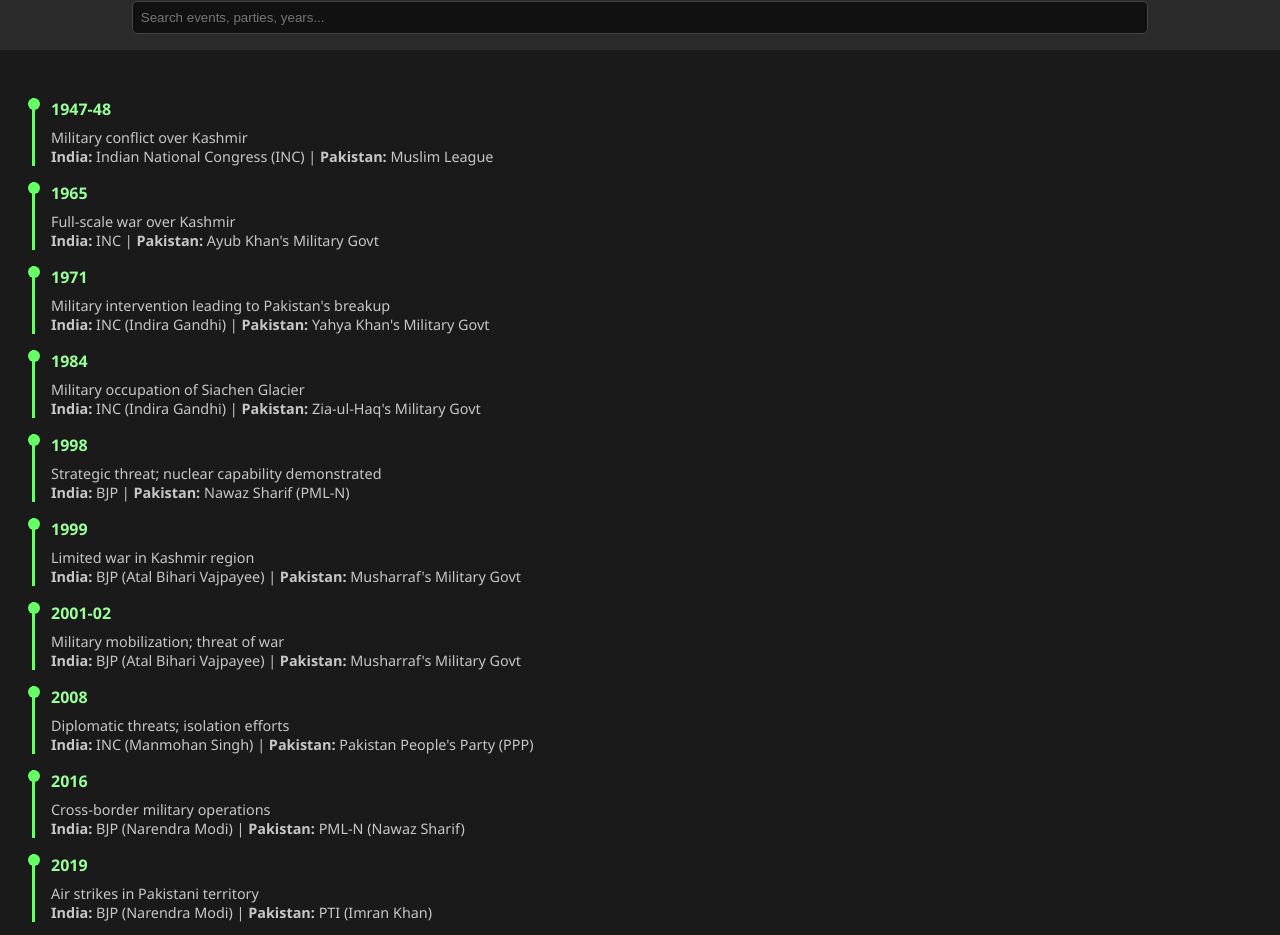
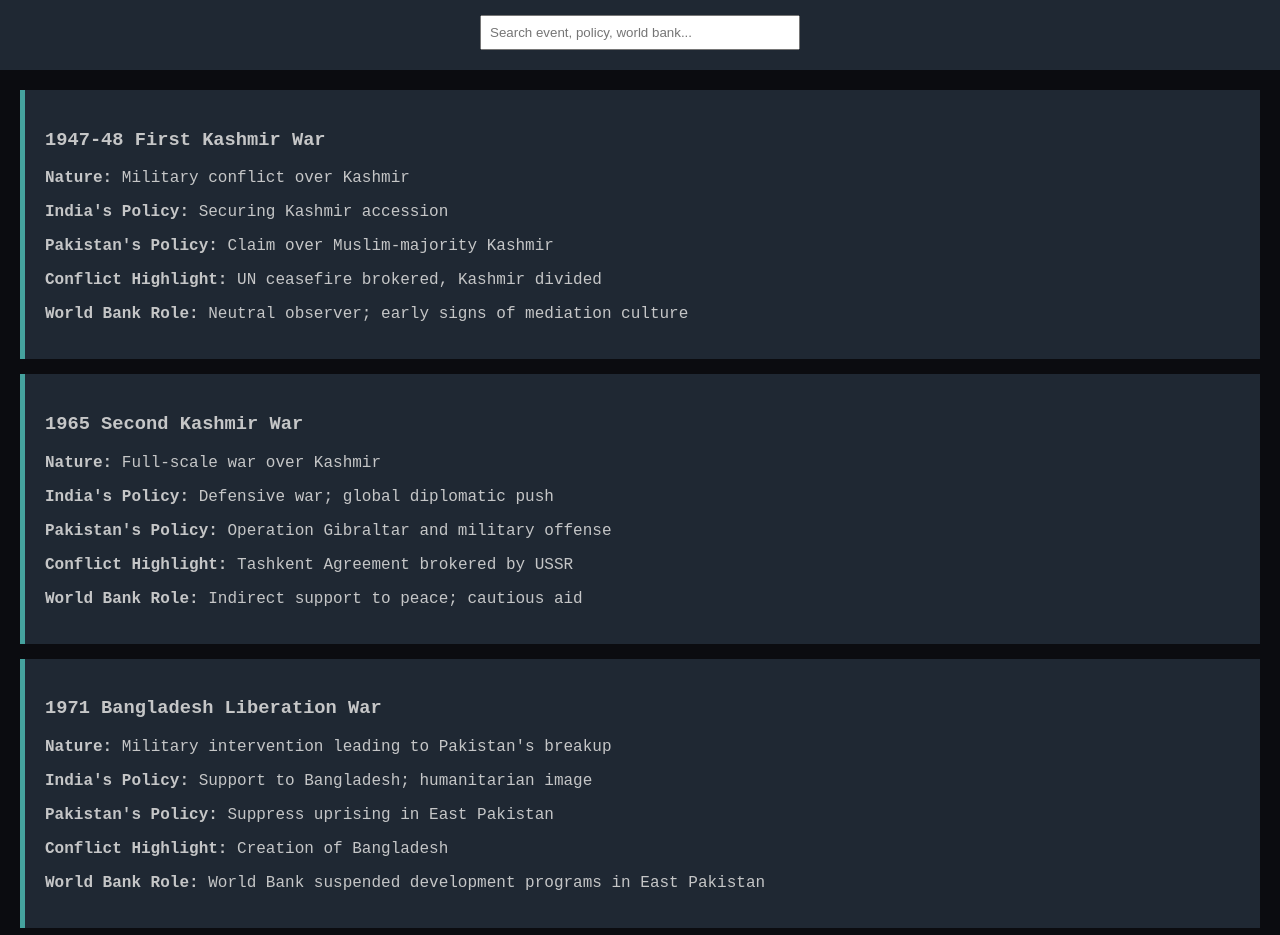
Before and after one commit to ARAZA13/conflict_timeline_webapp, a plain HTML site: page index.html in a window 1280 px wide. Shown: the part 95-1030 px from the top of the page. Drawn offline with Linux system fonts and the light colour scheme.

Commit message:
[conflict_timeline_webapp] - update
* GPT expanded.

```diff
--- a/app.js
+++ b/app.js
@@ -1,43 +1,49 @@
-const data = [
-  { year: "1947-48", threat: "Military conflict over Kashmir", india: "Indian National Congress (INC)", pakistan: "Muslim League" },
-  { year: "1965", threat: "Full-scale war over Kashmir", india: "INC", pakistan: "Ayub Khan's Military Govt" },
-  { year: "1971", threat: "Military intervention leading to Pakistan's breakup", india: "INC (Indira Gandhi)", pakistan: "Yahya Khan's Military Govt" },
-  { year: "1984", threat: "Military occupation of Siachen Glacier", india: "INC (Indira Gandhi)", pakistan: "Zia-ul-Haq's Military Govt" },
-  { year: "1998", threat: "Strategic threat; nuclear capability demonstrated", india: "BJP", pakistan: "Nawaz Sharif (PML-N)" },
-  { year: "1999", threat: "Limited war in Kashmir region", india: "BJP (Atal Bihari Vajpayee)", pakistan: "Musharraf's Military Govt" },
-  { year: "2001-02", threat: "Military mobilization; threat of war", india: "BJP (Atal Bihari Vajpayee)", pakistan: "Musharraf's Military Govt" },
-  { year: "2008", threat: "Diplomatic threats; isolation efforts", india: "INC (Manmohan Singh)", pakistan: "Pakistan People's Party (PPP)" },
-  { year: "2016", threat: "Cross-border military operations", india: "BJP (Narendra Modi)", pakistan: "PML-N (Nawaz Sharif)" },
-  { year: "2019", threat: "Air strikes in Pakistani territory", india: "BJP (Narendra Modi)", pakistan: "PTI (Imran Khan)" },
-  { year: "2019", threat: "Weakening Pakistan’s Kashmir narrative", india: "BJP (Narendra Modi)", pakistan: "PTI (Imran Khan)" },
-  { year: "2023", threat: "Diplomatic isolation threats", india: "BJP (Narendra Modi)", pakistan: "Caretaker Govt" },
-  { year: "2024", threat: "Strategic water treaty pressure", india: "BJP (Narendra Modi)", pakistan: "Caretaker Govt" },
-  { year: "2025", threat: "Formal suspension; escalation", india: "BJP (Narendra Modi)", pakistan: "PML-N Coalition (expected)" }
-];
 
-const timeline = document.getElementById('timeline');
-const searchInput = document.getElementById('searchInput');
+async function loadTimeline() {
+  const response = await fetch('data.json');
+  const events = await response.json();
+  const timeline = document.getElementById('timeline');
+  timeline.innerHTML = '';
 
-function renderTimeline(filteredData) {
-  timeline.innerHTML = '';
-  filteredData.forEach(item => {
-    const div = document.createElement('div');
-    div.className = 'timeline-item';
-    div.innerHTML = `<div class='timeline-year'>${item.year}</div>
-                     <div class='timeline-desc'>${item.threat}<br><b>India:</b> ${item.india} | <b>Pakistan:</b> ${item.pakistan}</div>`;
-    timeline.appendChild(div);
+  events.forEach(event => {
+    const card = document.createElement('div');
+    card.className = 'timeline-card';
+    card.innerHTML = `
+      <h3>${event.year_event}</h3>
+      <p><strong>Nature:</strong> ${event.nature_of_threat}</p>
+      <p><strong>India's Policy:</strong> ${event.india_policy_focus}</p>
+      <p><strong>Pakistan's Policy:</strong> ${event.pakistan_policy_focus}</p>
+      <p><strong>Conflict Highlight:</strong> ${event.conflict_highlight}</p>
+      <p><strong>World Bank Role:</strong> ${event.world_bank_role}</p>
+    `;
+    timeline.appendChild(card);
+  });
+
+  document.getElementById('searchBox').addEventListener('input', (e) => {
+    const keyword = e.target.value.toLowerCase();
+    const filtered = events.filter(event =>
+      event.year_event.toLowerCase().includes(keyword) ||
+      event.nature_of_threat.toLowerCase().includes(keyword) ||
+      event.india_policy_focus.toLowerCase().includes(keyword) ||
+      event.pakistan_policy_focus.toLowerCase().includes(keyword) ||
+      event.conflict_highlight.toLowerCase().includes(keyword) ||
+      event.world_bank_role.toLowerCase().includes(keyword)
+    );
+    timeline.innerHTML = '';
+    filtered.forEach(event => {
+      const card = document.createElement('div');
+      card.className = 'timeline-card';
+      card.innerHTML = `
+        <h3>${event.year_event}</h3>
+        <p><strong>Nature:</strong> ${event.nature_of_threat}</p>
+        <p><strong>India's Policy:</strong> ${event.india_policy_focus}</p>
+        <p><strong>Pakistan's Policy:</strong> ${event.pakistan_policy_focus}</p>
+        <p><strong>Conflict Highlight:</strong> ${event.conflict_highlight}</p>
+        <p><strong>World Bank Role:</strong> ${event.world_bank_role}</p>
+      `;
+      timeline.appendChild(card);
+    });
   });
 }
 
-searchInput.addEventListener('input', function() {
-  const keyword = this.value.toLowerCase();
-  const filtered = data.filter(item =>
-    item.year.toLowerCase().includes(keyword) ||
-    item.threat.toLowerCase().includes(keyword) ||
-    item.india.toLowerCase().includes(keyword) ||
-    item.pakistan.toLowerCase().includes(keyword)
-  );
-  renderTimeline(filtered);
-});
-
-renderTimeline(data);
+loadTimeline();
--- /dev/null
+++ b/data.json
@@ -0,0 +1,53 @@
+
+[
+  {
+    "year_event": "1947-48 First Kashmir War",
+    "nature_of_threat": "Military conflict over Kashmir",
+    "indias_ruling_party": "Indian National Congress (INC)",
+    "pakistans_ruling_party": "Muslim League",
+    "india_policy_focus": "Securing Kashmir accession",
+    "pakistan_policy_focus": "Claim over Muslim-majority Kashmir",
+    "conflict_highlight": "UN ceasefire brokered, Kashmir divided",
+    "world_bank_role": "Neutral observer; early signs of mediation culture"
+  },
+  {
+    "year_event": "1965 Second Kashmir War",
+    "nature_of_threat": "Full-scale war over Kashmir",
+    "indias_ruling_party": "INC",
+    "pakistans_ruling_party": "Ayub Khan's Military Govt",
+    "india_policy_focus": "Defensive war; global diplomatic push",
+    "pakistan_policy_focus": "Operation Gibraltar and military offense",
+    "conflict_highlight": "Tashkent Agreement brokered by USSR",
+    "world_bank_role": "Indirect support to peace; cautious aid"
+  },
+  {
+    "year_event": "1971 Bangladesh Liberation War",
+    "nature_of_threat": "Military intervention leading to Pakistan's breakup",
+    "indias_ruling_party": "INC (Indira Gandhi)",
+    "pakistans_ruling_party": "Yahya Khan's Military Govt",
+    "india_policy_focus": "Support to Bangladesh; humanitarian image",
+    "pakistan_policy_focus": "Suppress uprising in East Pakistan",
+    "conflict_highlight": "Creation of Bangladesh",
+    "world_bank_role": "World Bank suspended development programs in East Pakistan"
+  },
+  {
+    "year_event": "1998 Nuclear Tests (Pokhran-II)",
+    "nature_of_threat": "Strategic threat; nuclear capability demonstrated",
+    "indias_ruling_party": "BJP",
+    "pakistans_ruling_party": "Nawaz Sharif (PML-N)",
+    "india_policy_focus": "Strategic deterrence demonstration",
+    "pakistan_policy_focus": "Matching nuclear parity",
+    "conflict_highlight": "Global sanctions triggered",
+    "world_bank_role": "World Bank slowed aid programs temporarily"
+  },
+  {
+    "year_event": "2019 Balakot Airstrike (Pulwama)",
+    "nature_of_threat": "Air strikes in Pakistani territory",
+    "indias_ruling_party": "BJP (Narendra Modi)",
+    "pakistans_ruling_party": "PTI (Imran Khan)",
+    "india_policy_focus": "Hardline military response",
+    "pakistan_policy_focus": "Diplomatic escalation control",
+    "conflict_highlight": "First air confrontation since 1971",
+    "world_bank_role": "World Bank called for restraint but avoided intervention"
+  }
+]
--- a/index.html
+++ b/index.html
@@ -1,17 +1,20 @@
+
 <!DOCTYPE html>
 <html lang="en">
 <head>
   <meta charset="UTF-8">
-  <meta name="viewport" content="width=device-width, initial-scale=1.0">
-  <title>India-Pakistan Conflict Timeline</title>
+  <title>India-Pakistan Conflict Timeline (Expanded)</title>
   <link rel="stylesheet" href="style.css">
 </head>
 <body>
   <header>
-    <h1>India-Pakistan Conflict Timeline (1947-2025)</h1>
-    <input type="text" id="searchInput" placeholder="Search events, parties, years...">
+    <h1>India-Pakistan Conflict Timeline (1947–2025)</h1>
+    <input type="text" id="searchBox" placeholder="Search event, policy, world bank..." />
   </header>
   <main id="timeline"></main>
+  <footer>
+    <p>Developed for Strategic Analysis</p>
+  </footer>
   <script src="app.js"></script>
 </body>
 </html>
--- a/style.css
+++ b/style.css
@@ -1,51 +1,35 @@
+
 body {
   margin: 0;
-  font-family: 'Segoe UI', Tahoma, Geneva, Verdana, sans-serif;
-  background-color: #1a1a1a;
-  color: #c7c7c7;
+  font-family: 'Courier New', Courier, monospace;
+  background-color: #0b0c10;
+  color: #c5c6c7;
 }
 header {
-  background-color: #2b2b2b;
-  padding: 1rem;
+  background-color: #1f2833;
+  padding: 20px;
   text-align: center;
 }
-header h1 {
-  margin-bottom: 0.5rem;
-  color: #66ff66;
+#searchBox {
+  margin-top: 10px;
+  padding: 8px;
+  width: 300px;
 }
-#searchInput {
-  width: 80%;
-  padding: 0.5rem;
-  margin-top: 0.5rem;
-  border-radius: 5px;
-  border: 1px solid #444;
-  background: #111;
-  color: #eee;
+main#timeline {
+  padding: 20px;
 }
-main {
-  padding: 2rem;
+.timeline-card {
+  background: #1f2833;
+  margin-bottom: 15px;
+  padding: 20px;
+  border-left: 5px solid #45a29e;
 }
-.timeline-item {
-  border-left: 3px solid #66ff66;
-  margin: 1rem 0;
-  padding: 0 1rem;
-  position: relative;
+.timeline-card:hover {
+  background: #45a29e;
+  color: #0b0c10;
 }
-.timeline-item::before {
-  content: '';
-  position: absolute;
-  top: 0;
-  left: -7px;
-  width: 12px;
-  height: 12px;
-  background-color: #66ff66;
-  border-radius: 50%;
+footer {
+  text-align: center;
+  font-size: 12px;
+  margin: 30px 0;
 }
-.timeline-year {
-  font-weight: bold;
-  color: #99ff99;
-}
-.timeline-desc {
-  margin-top: 0.5rem;
-  font-size: 0.9rem;
-}
```
Also changed, not shown: 1 other file.
